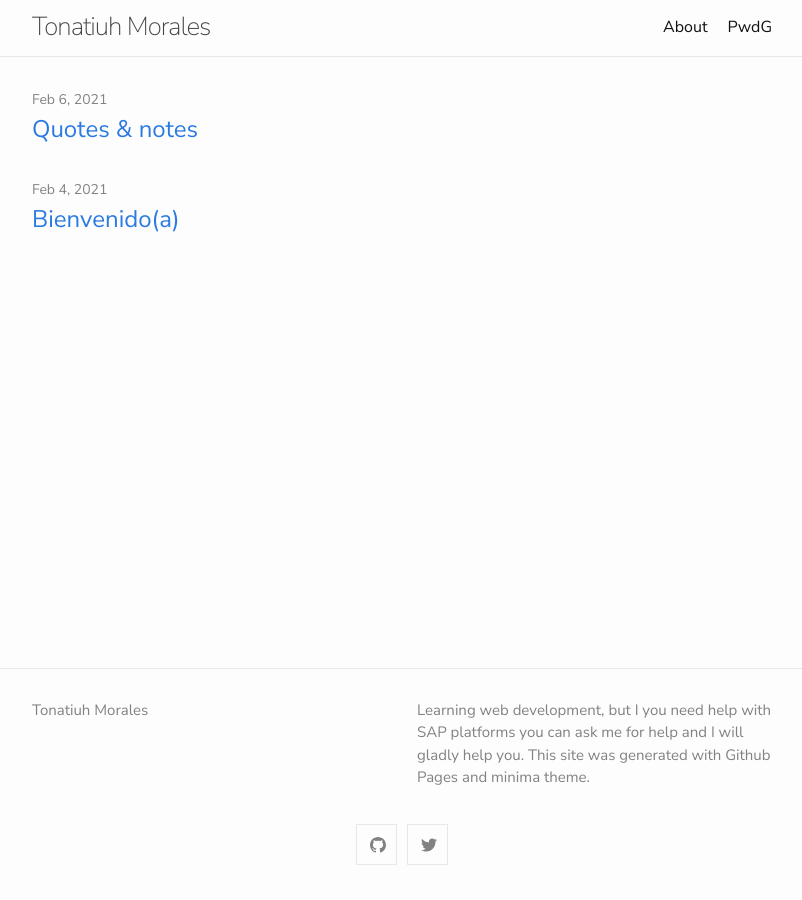
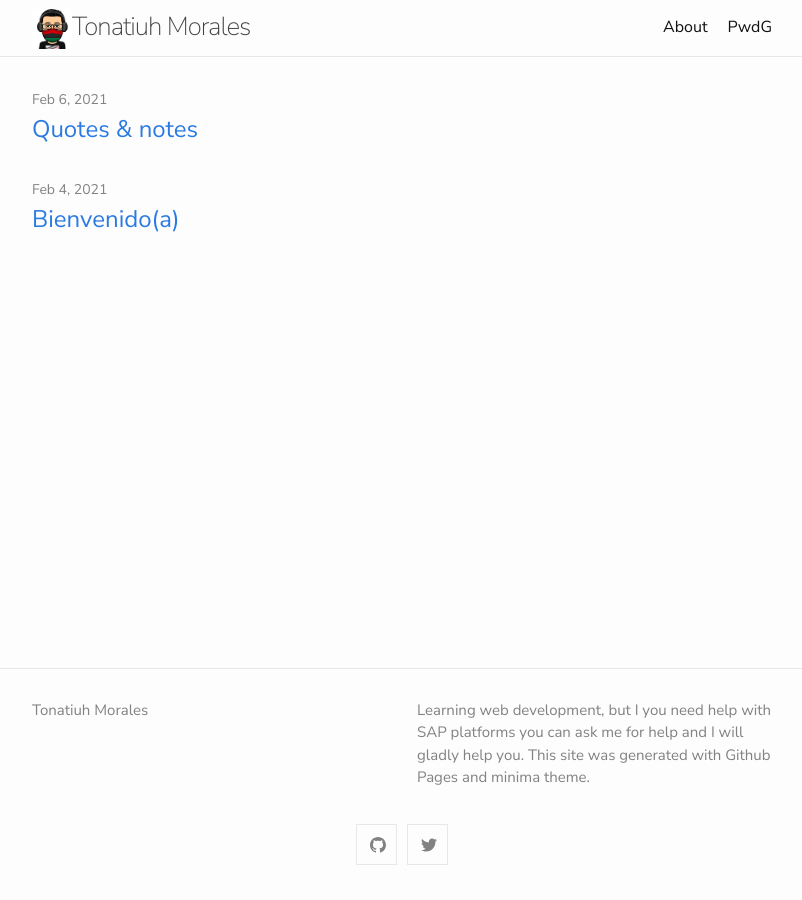
Before and after one commit to blackc0mb/blackc0mb.github.io, a Jekyll site: the page built from index.md, in a window 1280 px wide. Shown: the whole page, without its empty margins (238-1040 px from the left). Built offline with Jekyll 4.4.1, drawn with Linux system fonts in a browser that asks for light colours.

Commit message:
add custome head image

```diff
--- a/_includes/header.html
+++ b/_includes/header.html
@@ -4,7 +4,7 @@
     {%- assign default_paths = site.pages | map: "path" -%}
     {%- assign page_paths = site.header_pages | default: default_paths -%}
     {%- assign titles_size = site.pages | map: 'title' | join: '' | size -%}
-    <a class="site-title" rel="author" href="{{ "/" | relative_url }}">{{ site.title | escape }}</a>
+    <a class="site-title" rel="author" href="{{ "/" | relative_url }}"><img src="./assets/img/me.png" height="40px" width="40px">{{ site.title | escape }}</a>
 
     {%- if titles_size > 0 -%}
       <nav class="site-nav">
```
Also changed, not shown: assets/img/me.png (added).
